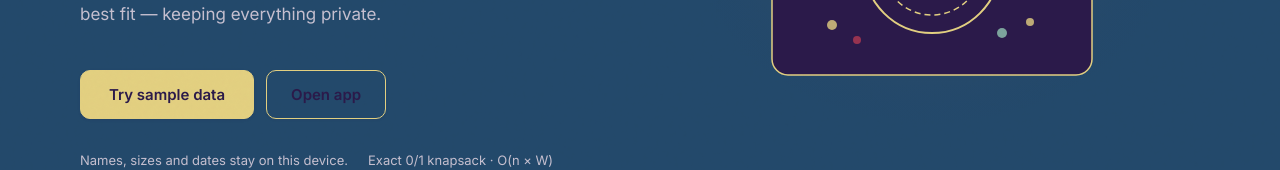
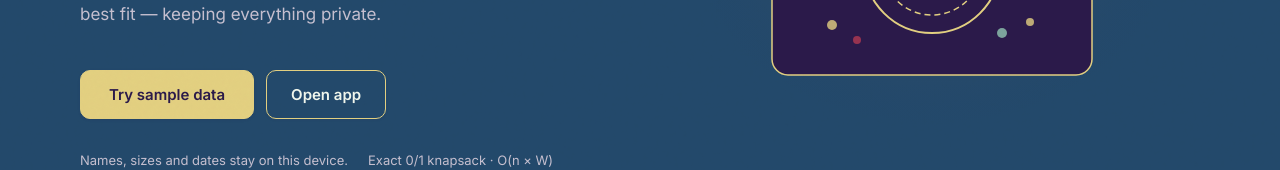
Before and after one commit to AribahS/Vaultline-Cloud-Storage-Allocation-Optimizer, a React (Vite) app: page / in a window 1280 px wide. Shown: the part 301-471 px from the top of the page. Built offline with nearby package versions, Linux system fonts and the light colour scheme.

Commit message:
fix: improve landing open app button contrast

```diff
--- a/scripts/contrast-check.mjs
+++ b/scripts/contrast-check.mjs
@@ -26,6 +26,7 @@ for (const [name, expected] of [
 const pairs = [
   ['ink on paper', 'ink', 'paper'], ['ink on card', 'ink', 'card'],
   ['paper on vault', 'paper', 'vault'], ['paper on primary ink button', 'paper', 'ink'],
+  ['landing Open app label', 'paper', 'vault'],
   ['ink on kept mint', 'ink', 'kept'], ['paper on moved crimson', 'paper', 'moved'],
   ['highlight on vault', 'highlight', 'vault'], ['danger on paper', 'danger', 'paper'],
   ['danger on alert surface', 'danger', 'alert-surface'],
@@ -38,6 +39,11 @@ const pairs = [
   ].map(([step, foreground]) => [`DP heat-map step ${step}`, foreground, `heat-${step}`]),
 ];
 
+const landingSecondaryRule = css.match(/\.landing-page\s+\.landing-hero\s+\.btn-secondary\s*\{([^}]*)\}/i)?.[1] ?? '';
+if (!/color\s*:\s*var\(--paper\)\s*!important/i.test(landingSecondaryRule)) {
+  throw new Error('Landing Open app button must use the light foreground on the dark hero.');
+}
+
 for (const [label, foregroundToken, backgroundToken] of pairs) {
   const foreground = token(foregroundToken);
   const background = token(backgroundToken);
--- a/src/index.css
+++ b/src/index.css
@@ -985,7 +985,7 @@ h3 { font-size: var(--text-h3); line-height: 1.3; }
 .landing-page .landing-features > div > div > div > div svg { color:var(--ink) !important; }
 .landing-page .landing-features p,
 .landing-page > section:last-child p { color:var(--paper) !important; }
-.landing-page .landing-hero .btn-secondary { border-color:var(--highlight) !important; color:var(--ink) !important; }
+.landing-page .landing-hero .btn-secondary { border-color:var(--highlight) !important; color:var(--paper) !important; }
 .landing-page > section:nth-of-type(2) > div > div > div {
   min-height:190px;
   padding:22px;
```
